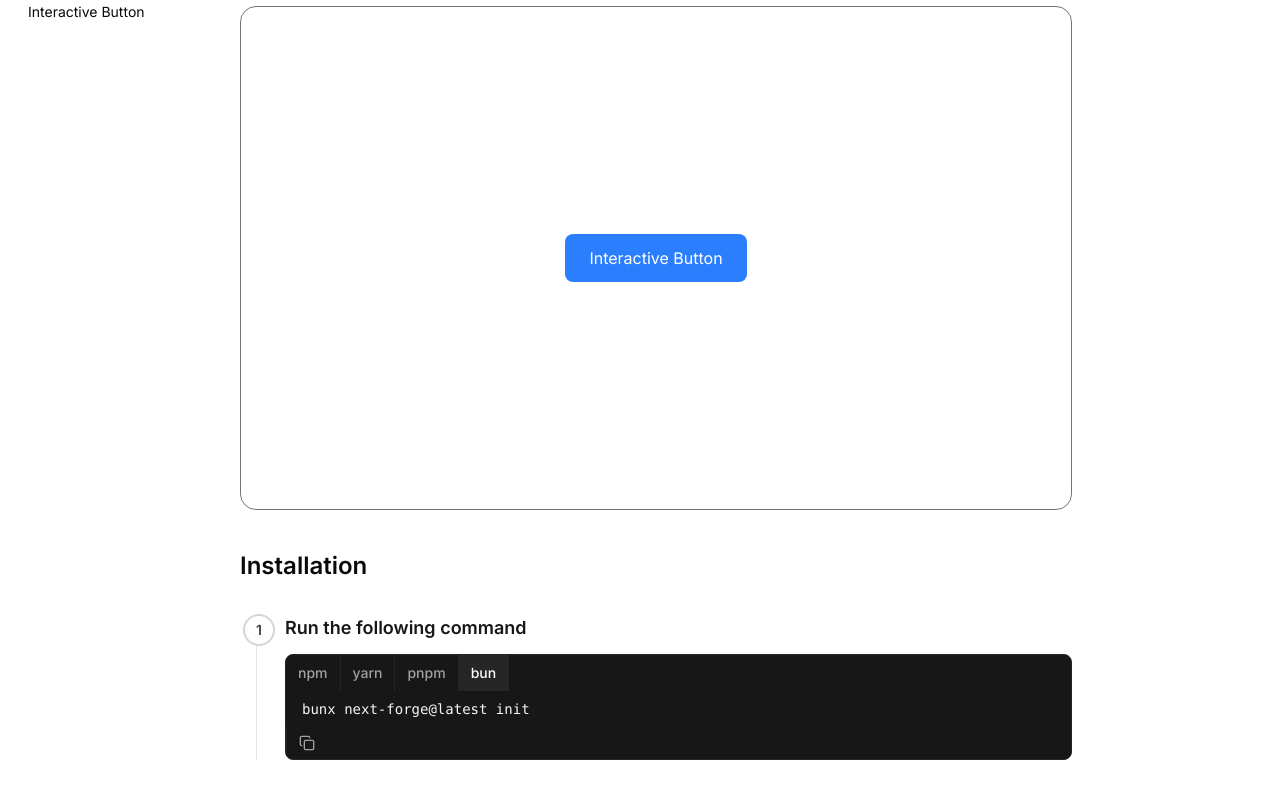
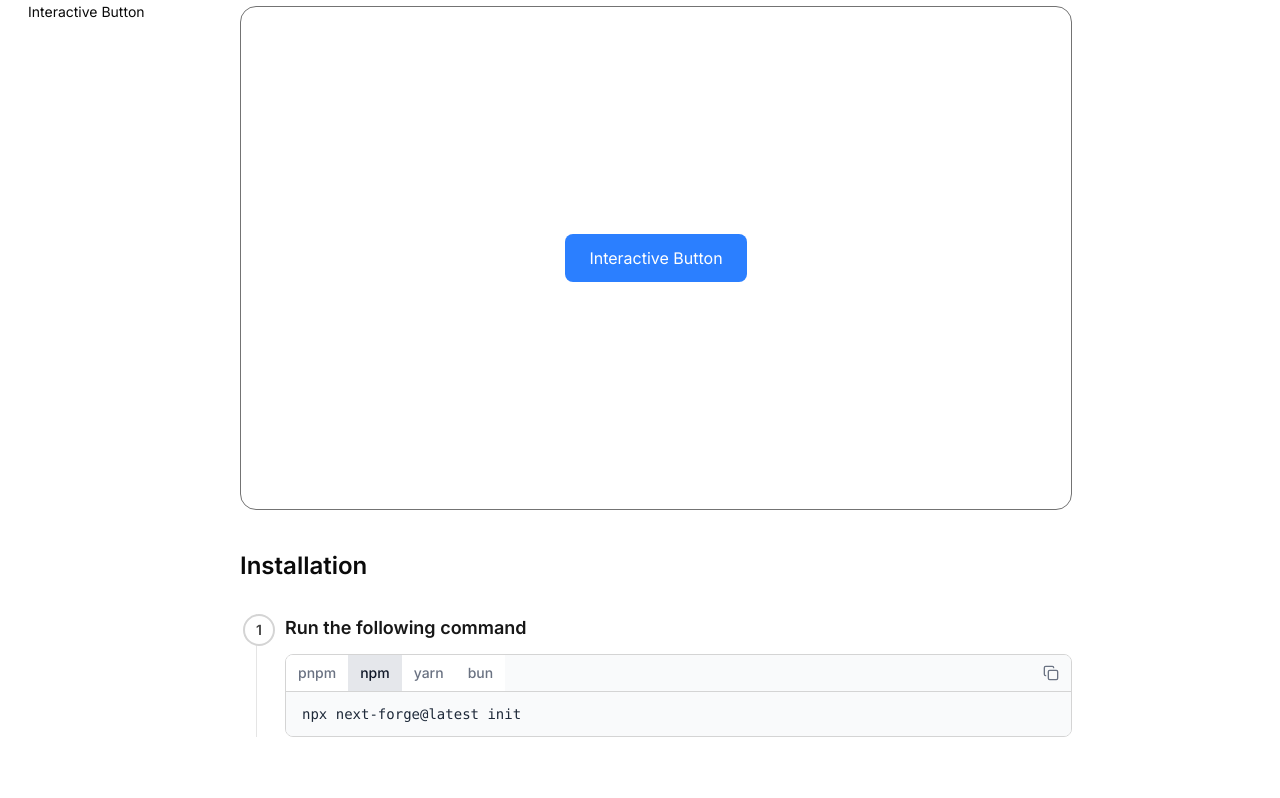
Before and after one commit to Deshmukh-Ayush/Cloff-UI, a Next.js app: page /components/interactive-button in a window 1280 px wide. Shown: the part 278-1076 px from the top of the page. Built offline with nearby package versions, Linux system fonts and the light colour scheme.

Commit message:
snippet component for docs-ui updated

```diff
--- a/src/app/components/(components)/interactive-button/page.tsx
+++ b/src/app/components/(components)/interactive-button/page.tsx
@@ -14,8 +14,8 @@ import { Step, Steps } from "@/components/ui/steps";
 import { useState } from "react";
 
 export default function Page() {
-  const [activeTab, setActiveTab] = useState<"npm" | "yarn" | "pnpm" | "bun">(
-    "bun",
+  const [activeTab, setActiveTab] = useState<"pnpm" | "npm" | "yarn" | "bun">(
+    "npm",
   );
   const [copied, setCopied] = useState(false);
 
@@ -27,9 +27,9 @@ export default function Page() {
           </div> `;
 
   const commands = {
+    pnpm: "pnpm dlx next-forge@latest init",
     npm: "npx next-forge@latest init",
     yarn: "yarn dlx next-forge@latest init",
-    pnpm: "pnpm dlx next-forge@latest init",
     bun: "bunx next-forge@latest init",
   } as const;
 
@@ -75,6 +75,7 @@ export default function Page() {
         <Steps>
           <Step title="Run the following command">
             <Snippet>
+              <Snippet.Header>
                 <Snippet.Tabs>
                   {(Object.keys(commands) as Array<keyof typeof commands>).map(
                     (pm) => (
@@ -88,8 +89,10 @@ export default function Page() {
                     ),
                   )}
                 </Snippet.Tabs>
+                <Snippet.Action onCopy={handleCopy} copied={copied} />
+              </Snippet.Header>
+
               <Snippet.Content>{commands[activeTab]}</Snippet.Content>
-              <Snippet.Action onCopy={handleCopy} copied={copied} />
             </Snippet>
           </Step>
         </Steps>
--- a/src/components/docs-ui/code-snippet.tsx
+++ b/src/components/docs-ui/code-snippet.tsx
@@ -1,7 +1,7 @@
 import React, { useState } from "react";
 import { Check, Copy } from "lucide-react";
 
-// Base Snippet component using composition pattern
+// Base Snippet component
 export const Snippet = ({
   children,
   className = "",
@@ -11,7 +11,7 @@ export const Snippet = ({
 }) => {
   return (
     <div
-      className={`flex flex-col gap-0 overflow-hidden rounded-lg border border-neutral-800 bg-neutral-900 ${className}`}
+      className={`flex flex-col gap-0 overflow-hidden rounded-lg border border-neutral-300 bg-white text-neutral-800 dark:border-neutral-800 dark:bg-neutral-900 dark:text-neutral-100 ${className}`}
     >
       {children}
     </div>
@@ -31,14 +31,22 @@ const SnippetTab = ({
   return (
     <button
       onClick={onClick}
-      className={`border-r border-neutral-800 px-3 py-2 text-sm font-medium transition-colors ${
+      className={`px-3 py-2 text-sm font-medium transition-colors ${
         active
-          ? "bg-neutral-800 text-white"
-          : "bg-neutral-900 text-neutral-400 hover:text-neutral-300"
+          ? "bg-gray-200 text-gray-900 dark:bg-neutral-800 dark:text-white"
+          : "bg-white text-gray-500 hover:text-gray-700 dark:bg-neutral-900 dark:text-neutral-400 dark:hover:text-neutral-200"
       }`}
     >
       {children}
     </button>
+  );
+};
+
+const SnippetHeader = ({ children }: { children: React.ReactNode }) => {
+  return (
+    <div className="flex items-center justify-between border-b border-neutral-300 bg-gray-50 dark:border-neutral-800 dark:bg-neutral-900">
+      {children}
+    </div>
   );
 };
 
@@ -57,7 +65,7 @@ const SnippetContent = ({
 }) => {
   return (
     <code
-      className={`flex-1 px-4 py-2 font-mono text-sm text-neutral-100 ${className}`}
+      className={`block bg-gray-50 px-4 py-3 font-mono text-sm text-gray-800 dark:bg-neutral-900 dark:text-neutral-100 ${className}`}
     >
       {children}
     </code>
@@ -75,7 +83,7 @@ const SnippetAction = ({
   return (
     <button
       onClick={onCopy}
-      className="border-l border-neutral-800 px-3 py-2 text-neutral-400 transition-colors hover:text-neutral-100"
+      className="px-3 py-2 text-gray-500 transition-colors hover:text-gray-800 dark:text-neutral-400 dark:hover:text-neutral-100"
       aria-label="Copy to clipboard"
     >
       {copied ? <Check size={16} /> : <Copy size={16} />}
@@ -84,6 +92,7 @@ const SnippetAction = ({
 };
 
 // Attach subcomponents to main component
+Snippet.Header = SnippetHeader;
 Snippet.Tabs = SnippetTabs;
 Snippet.Tab = SnippetTab;
 Snippet.Content = SnippetContent;
```
Lines whose indentation alone changed are shown as unchanged.
